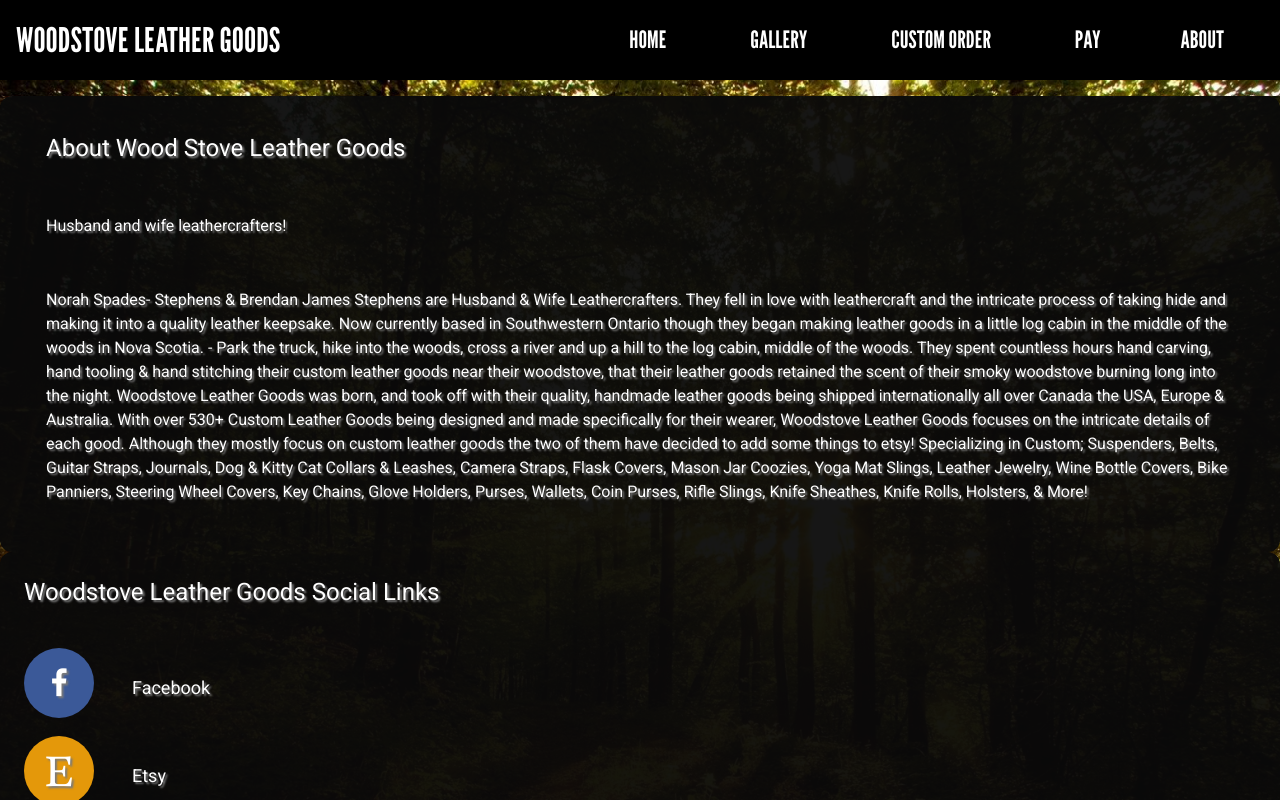
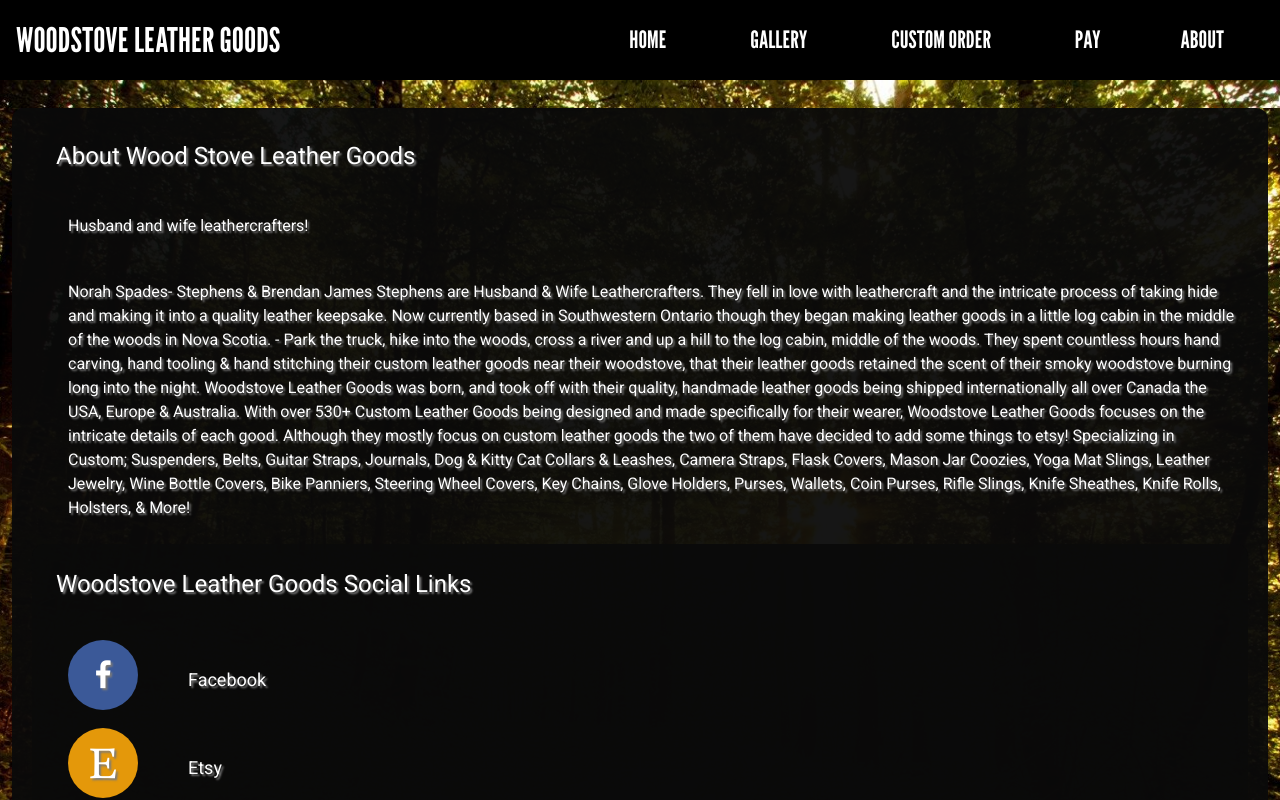
Before and after one commit to Peter-Mascherin/PhantomTroupeWebApp, an Angular app: page /about-page in a window 1280 px wide. Shown: the top 800 px of the page. Built offline with nearby package versions, Linux system fonts and the light colour scheme.

Commit message:
some more css figdeting

```diff
--- a/src/app/Menu/about-page/about-page.component.css
+++ b/src/app/Menu/about-page/about-page.component.css
@@ -8,14 +8,17 @@
     padding:16px;
 }
 
-.title,.pagetitle,.parainfo
+.title,.parainfo
 {
-    padding:16px;
+    padding:12px;
+    margin-left:24px;
 }
 
 .pagetitle
 {
     text-align: left;
+    padding:12px;
+    margin-left:12px;
 }
 
 
@@ -27,8 +30,8 @@
     background-color: rgba(10, 10, 10, 0.95);
     /*background-color: rgba(223, 211, 211, 0.473);*/
     font-family: 'Roboto', sans-serif;
-    padding:20px 30px;
-
+    padding:20px ;
+    margin:12px;
     text-shadow: 2px 2px 2px rgb(122, 122, 122);
     color:white;
     border-radius: 12px;
@@ -143,6 +146,11 @@ div{
     color: white;
   }
 
+  .fa-facebook,.fa-etsy,.fa-instagram,h4
+  {
+      margin-left: 12px;
+  }
+
   /* Twitter */
   .fa-twitter {
     background: #55ACEE;
--- a/src/app/Menu/about-page/about-page.component.html
+++ b/src/app/Menu/about-page/about-page.component.html
@@ -15,7 +15,7 @@
         Now currently based in Southwestern Ontario though they began making leather goods in a little log cabin in the middle of the woods in Nova Scotia. - Park the truck, hike into the woods, cross a river and up a hill to the log cabin, middle of the woods. They spent countless hours hand carving, hand tooling & hand stitching their custom leather goods near their woodstove, that their leather goods retained the scent of their smoky woodstove burning long into the night. Woodstove Leather Goods was born, and took off with their quality, handmade leather goods being shipped internationally all over Canada the USA, Europe & Australia. With over 530+ Custom Leather Goods being designed and made specifically for their wearer, Woodstove Leather Goods focuses on the intricate details of each good. Although they mostly focus on custom leather goods the two of them have decided to add some things to etsy!
 
         Specializing in Custom; Suspenders, Belts, Guitar Straps, Journals, Dog & Kitty Cat Collars & Leashes, Camera Straps, Flask Covers, Mason Jar Coozies, Yoga Mat Slings, Leather Jewelry, Wine Bottle Covers, Bike Panniers, Steering Wheel Covers, Key Chains, Glove Holders, Purses, Wallets, Coin Purses, Rifle Slings, Knife Sheathes, Knife Rolls, Holsters, & More!</p>
-    </div>
+
 
 
     <div class="socialdiv">
@@ -29,5 +29,6 @@
 
       <br>
       </div>
+    </div>
     </body>
 </html>
```
